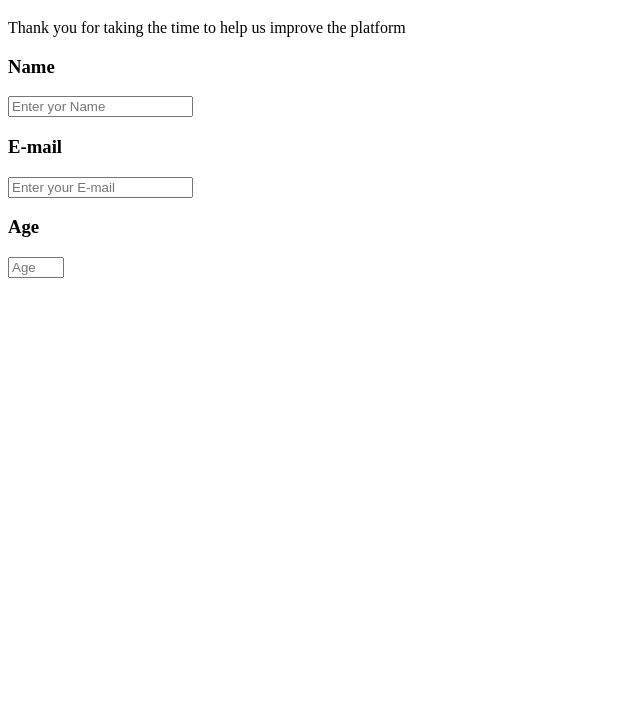
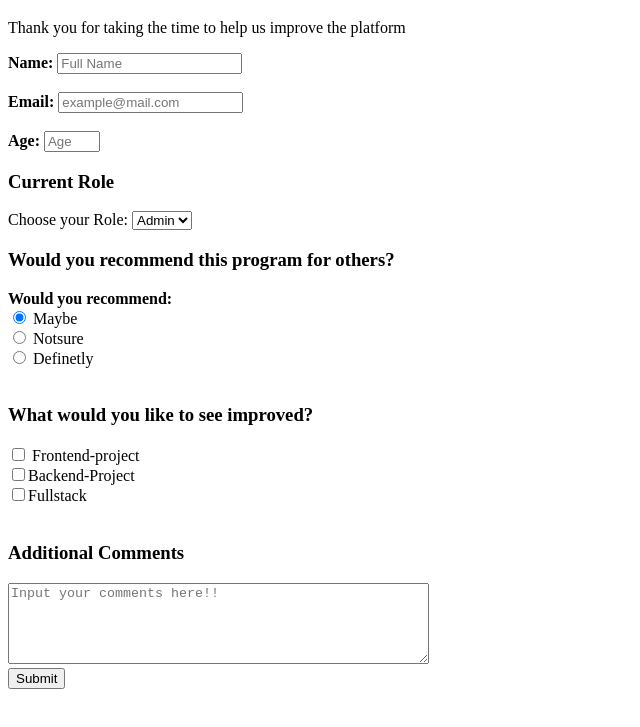
Before and after one commit to deniodev/Survey-Form, a plain HTML site: page index.html in a window 1280 px wide. Shown: the part 61-788 px from the top of the page, without its empty margins (0-640 px from the left). Drawn offline with Linux system fonts and the light colour scheme.

Commit message:
Final Commit

```diff
--- a/index.html
+++ b/index.html
@@ -13,22 +13,50 @@
     <p id="description">Thank you for taking the time to help us improve the platform</p>
 
     <form action="" id="survey-form">
-      <h3>Name</h3>
-      <label for="Name" id="name-label">
-        <input type="text" id="Name" placeholder="Enter yor Name">
-      </label>
+
+      <label id="name-label"><b>Name:</b></label>
+            <input id="name" type="name" name="name" class="form" required placeholder="Full Name"><br>
+            <br>
+            <label id="email-label"><b>Email:</b></label>
+            <input id="email" type="email" name="email" class="form" required placeholder="example@mail.com"><br>
+            <br>
+            <label id="number-label"><b>Age:</b></label>
+            <input id="number" type="number" name="number" class="form" min="5" max="99" required placeholder="Age">
+
+
 
       <br>
-      <h3>E-mail</h3>
-      <label for="email" id="email-label">
-        <input type="email" id="email" placeholder="Enter your E-mail">
-      </label>
+      <h3>Current Role</h3>
+      <label for="Roles">Choose your Role:</label>
+       <select name="role" id="dropdown">
+        <option value="admin"> Admin</option>
+        <option value="user"> User</option>
+        <option value="staff"> Staff</option>
+        </select>
 
-      <br>
-      <h3>Age</h3>
-      <label for="age" id="number-label">
-        <input type="number" id="number" min="5" max="60" placeholder="Age">
-      </label>
+        <br>
+        <h3>Would you recommend this program for others?</h3>
+
+        <label id="recommendation"><b>Would you recommend:</b></label><br>
+            <input type="radio" class="radio-inline" name="recommend" value="maybe" checked> Maybe<br>
+            <input type="radio" class="radio-inline" name="recommend" value="notsure"> Notsure<br>
+            <input type="radio" class="radio-inline" name="recommend" value="definetly"> Definetly <br>
+
+
+
+        <br>
+        <h3>What would you like to see improved?</h3>
+        <input type="checkbox" id="front" value="Frontend-project"> <label for="front">Frontend-project</label><br>
+        <input type="checkbox" id="back" value="Backend-Project"><label for="back">Backend-Project</label><br>
+        <input type="checkbox" id="fullstack" value="Fullstack"><label for="fullstack">Fullstack</label><br>
+
+        <br>
+        <h3>Additional Comments</h3>
+        <textarea type="text" rows="5" cols="50" placeholder="Input your comments here!!"></textarea>
+
+        <br>
+        <button type="submit" id="submit">Submit</button>
+
 
     </form>
     <script  src="js/index.js"></script>
```
